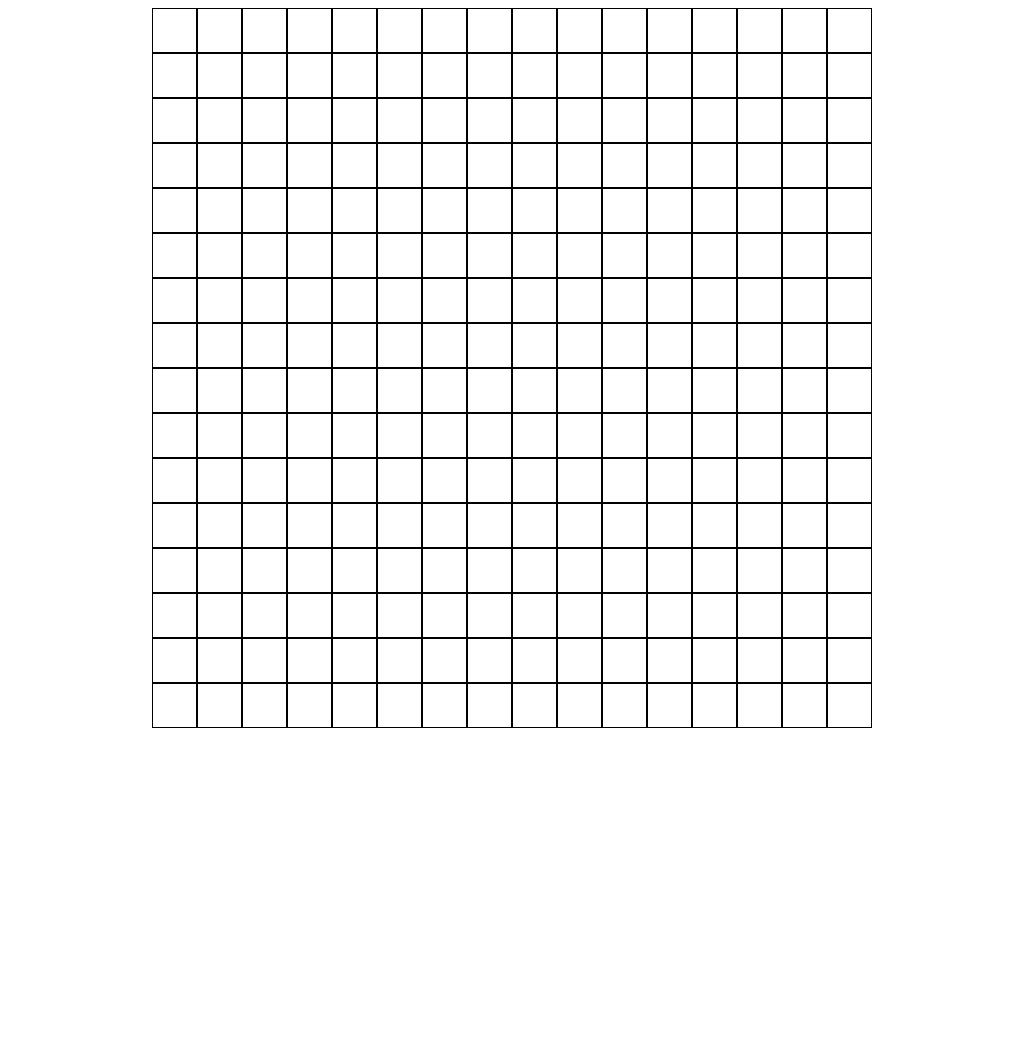
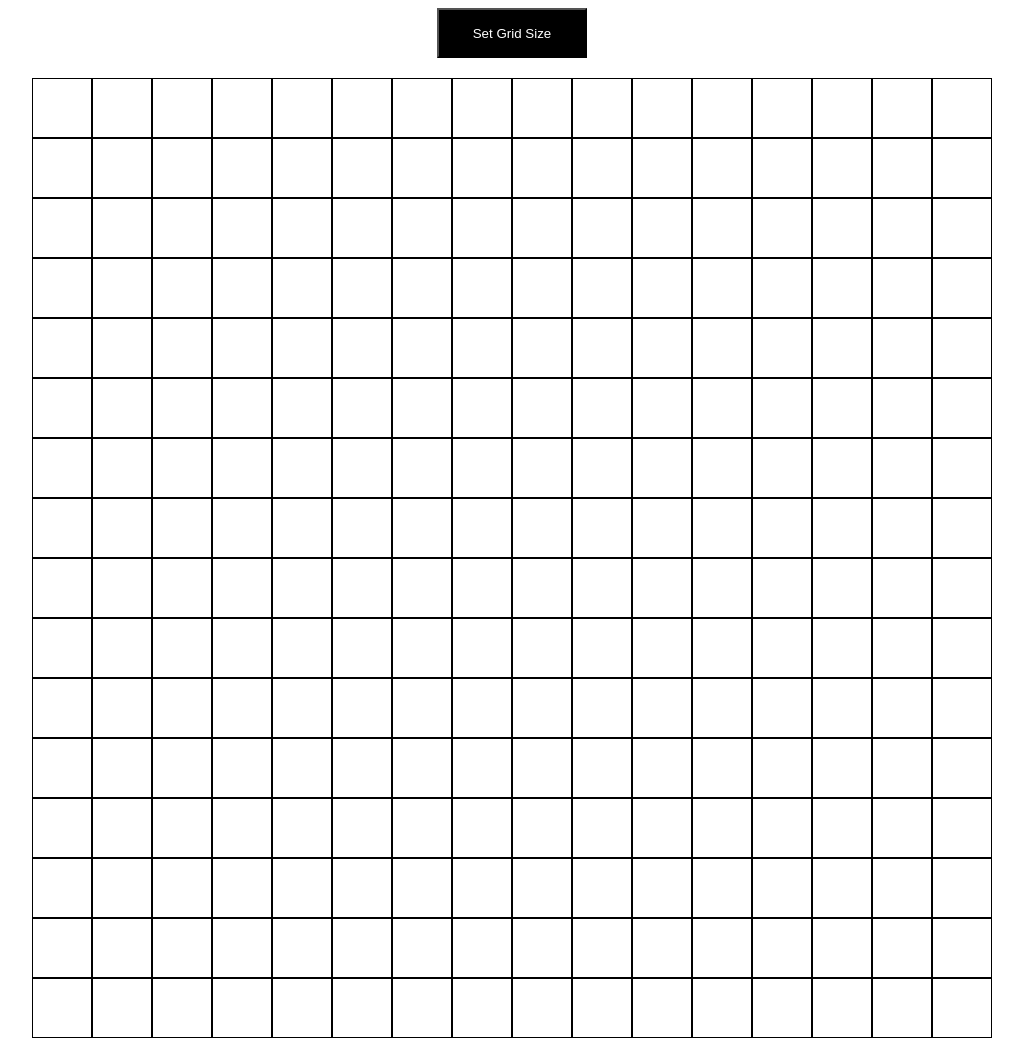
Before and after one commit to y0k0r/odin-etch-a-sketch, a plain HTML site: page index.html in a window 1280 px wide. Shown: the whole page, without its empty margins (128-1151 px from the left). Before the commit the page ends 800 px from the top, so only its background shows below. Drawn offline with Linux system fonts and the light colour scheme.

Commit message:
feat: add button to set grid size
- Add HTML button to trigger grid size input
- Style button with basic css
- Center button using flexbox

```diff
--- a/css/style.css
+++ b/css/style.css
@@ -1,16 +1,30 @@
 .row{
   display: flex;
   justify-content: center;
-  align-items: center;
 }
 
 .box {
   box-sizing: border-box;
-  height: 45px;
-  width: 45px;
+  height: 60px;
+  width: 60px;
   border: 1px solid black;
 }
 
 .active {
   background: blue;
 }
+
+button {
+  background: black;
+  color: white;
+  width: 150px;
+  height: 50px;
+}
+
+body {
+  display: flex;
+  flex-direction: column;
+  justify-content: center;
+  align-items: center;
+  gap: 20px;
+}
--- a/index.html
+++ b/index.html
@@ -9,6 +9,7 @@
     </script>
   </head>
   <body>
+    <button type="submit">Set Grid Size</button>
     <div class = "container"></div>
   </body>
 </html>
```
